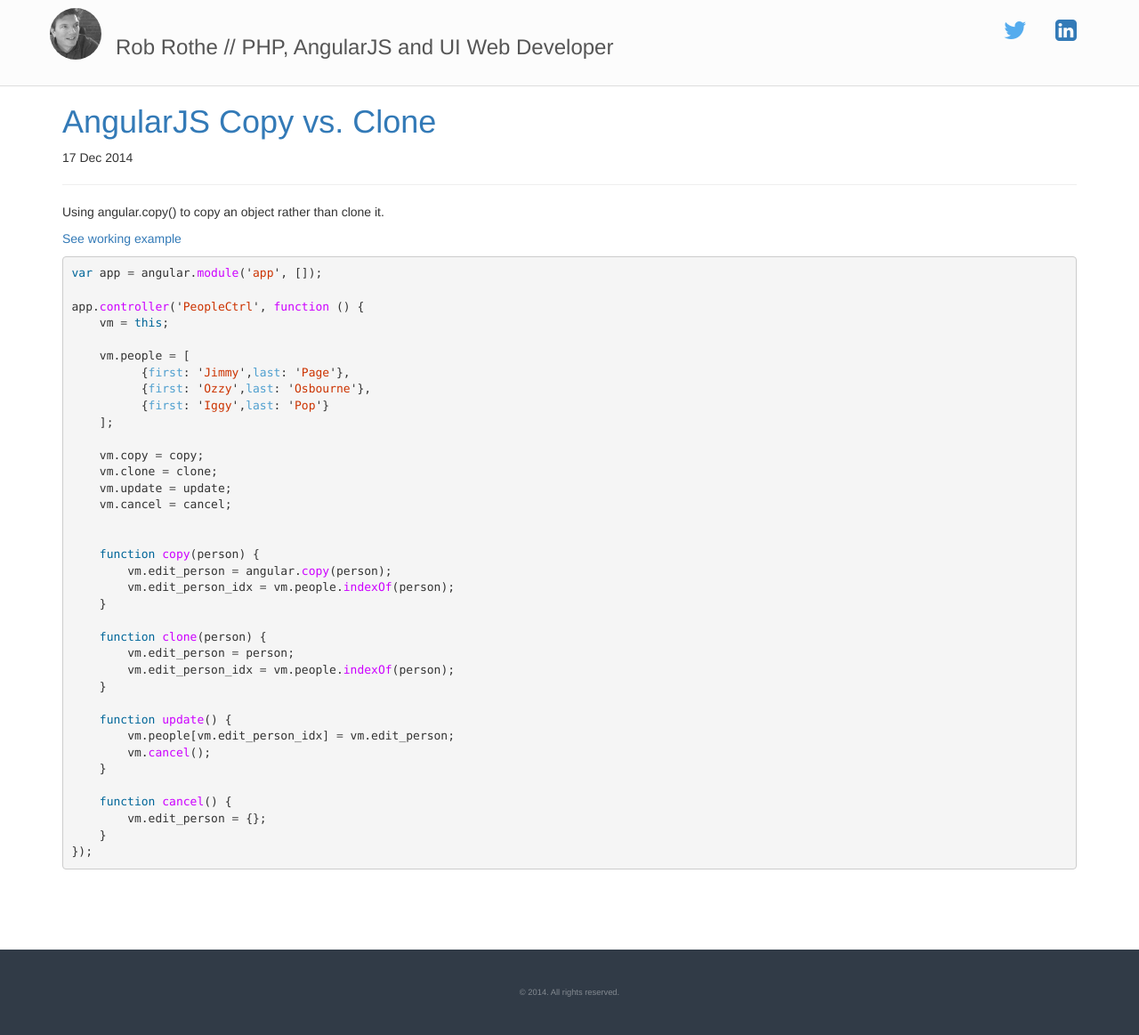
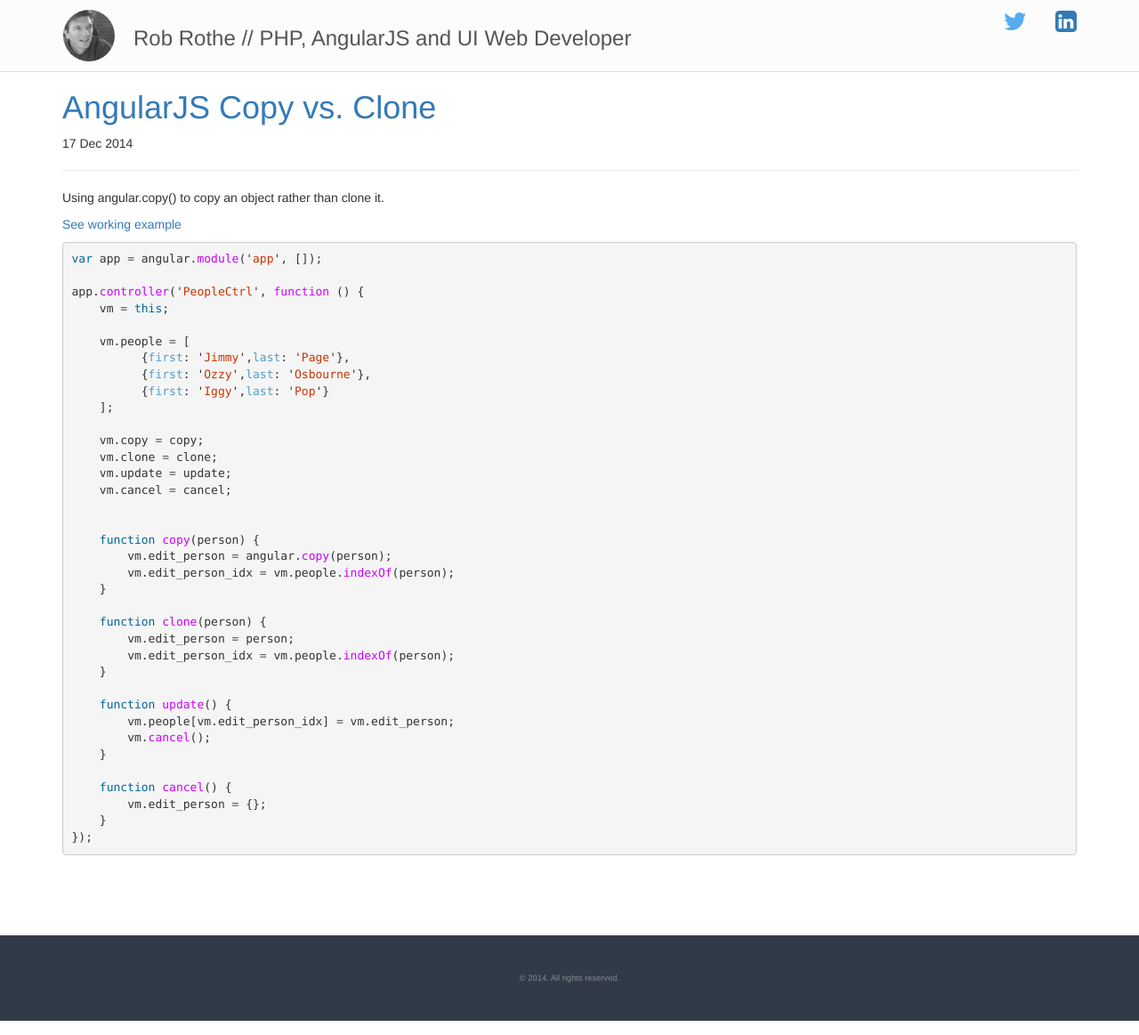
Before and after one commit to robrothedev/robrothedev.github.io, a Jekyll site: the page built from index.html, in a window 1280 px wide. Shown: the whole page at 89% size. Built offline with Jekyll 4.4.1, drawn with Linux system fonts in a browser that asks for light colours; nearby versions of some CDN libraries; the list of posts is cut into pages by our own code.

Commit message:
Updating

```diff
--- a/_includes/head.html
+++ b/_includes/head.html
@@ -19,6 +19,8 @@
   <link rel="stylesheet" href="{{ site.baseurl }}public/css/syntax.css">
 
   <!-- Icons -->
+  <link rel="apple-touch-icon-precomposed" sizes="144x144" href="{{ site.baseurl }}public/apple-touch-icon-precomposed.png">
+  <link rel="shortcut icon" href="{{ site.baseurl }}public/favicon.ico">
 
   <!-- RSS -->
   <link rel="alternate" type="application/atom+xml" title="{{ site.title }}" href="{{ site.baseurl }}atom.xml">
--- a/_includes/header.html
+++ b/_includes/header.html
@@ -4,8 +4,8 @@
       <li><a href="http://www.twitter.com/robrothedev"><span class="fa fa-twitter fa-2x pull-right"></span></a></li>
       <li><a href="https://www.linkedin.com/pub/rob-rothe/64/407/b80"><span class="fa fa-linkedin-square fa-2x pull-right"></span></a></li>
     </ul>
+    <img src="{{ site.baseurl }}public/images/rob-bw.jpg" class="img-circle rob-bw pull-left">
     <h3>
-      <img src="{{ site.baseurl }}public/images/rob-bw.jpg" class="img-circle rob-bw">
       <a href="{{ site.baseurl }}" title="Home">{{ site.title }}</a>
     </h3>
   </div>
--- a/public/css/site.css
+++ b/public/css/site.css
@@ -7,16 +7,14 @@
 }
 
 .masthead {
-  padding:20px 0;
+  padding:10px 0;
   background:#fcfcfc;
   border-bottom:1px solid #ddd;
 }
 
 .masthead h3 a {
-  color:#555 !important;
+  color:#555;
   margin:0;
-  padding-top:6px;
-  margin-left:60px;
 }
 
 .masthead-icons {
@@ -37,9 +35,7 @@
 .rob-bw {
   border:1px solid #fff;
   width:60px;
-  position:absolute;
-  left:0;
-  top:-12px;
+  margin-right:20px;
 }
 
 .main {
```
Also changed, not shown: public/favicon.ico (added), public/images/favicon.jpg (added).
